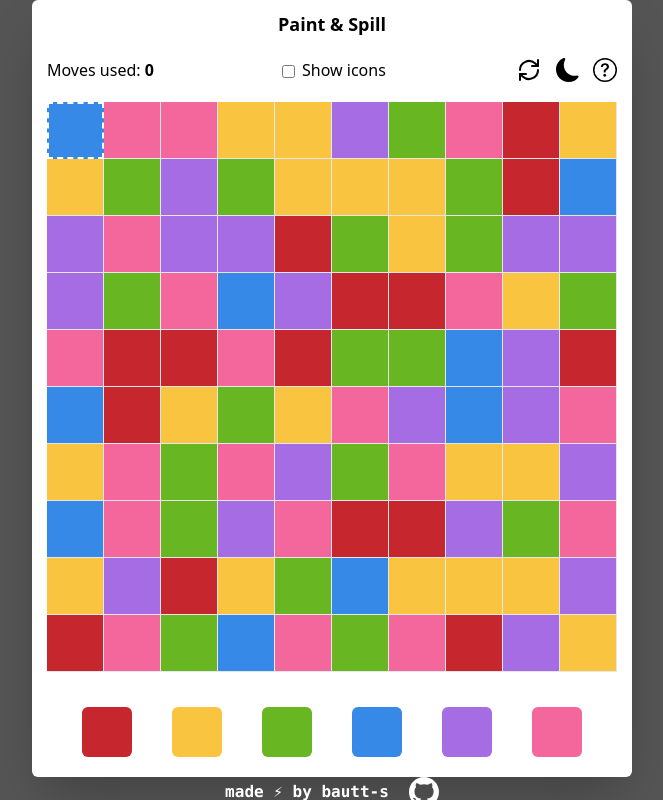
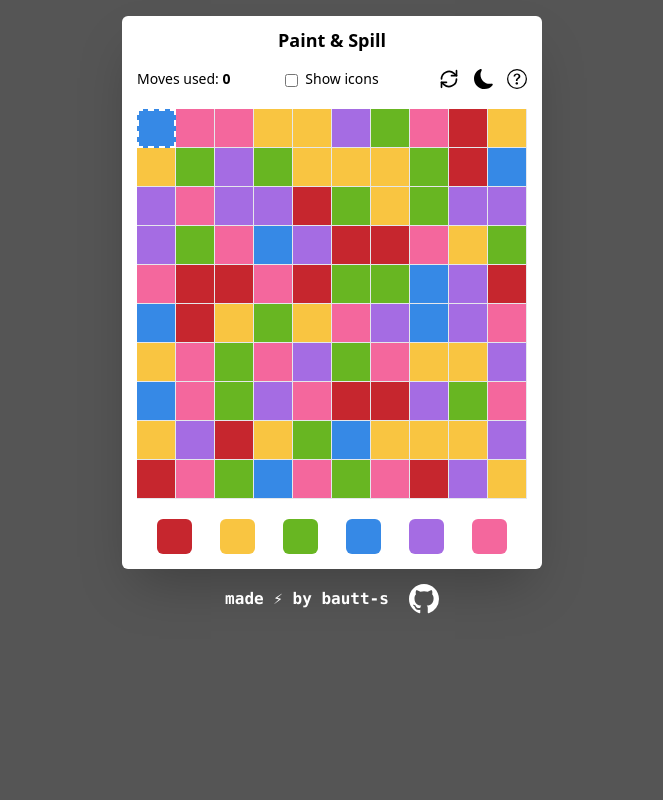
Before and after one commit to bautt-s/bautts-spill-game, a React (Create React App) app: page / in a window 1280 px wide. Shown: the whole page, without its empty margins (308-971 px from the left). Built offline with nearby package versions, Linux system fonts and the light colour scheme.

Commit message:
fixed responsiveness

```diff
--- a/src/App.tsx
+++ b/src/App.tsx
@@ -16,7 +16,7 @@ type GameStateType = {
     moves: number
 }
 
-// quite simple function that takes a random number from 0 to 5,
+// simple function that takes a random number from 0 to 5,
 // and gets a color based on that number. might add some complexity in
 // random generation in a near future, according to difficulty
 const generateRandomColor = () => {
@@ -82,6 +82,14 @@ const App = () => {
     const [modalNewGame, setModalNewGame] = useState(false)
     const [gameboard, setGameboard] = useState(generateMatrix(gameState.difficulty))
 
+
+    useEffect(() => {
+        if (modalHelp || modalNewGame) {
+            document.body.style.overflowY = 'hidden';
+        } else document.body.style.overflowY = 'scroll';
+        return () => { };
+    }, [modalHelp, modalNewGame]);
+
     // triggering when the user first boots the game or restarts it, we generate
     // another random board and clean all the game state back to default
     useEffect(() => {
@@ -110,27 +118,27 @@ const App = () => {
     }, [highscores])
 
     return (
-        <div className={`overflow-y-hidden w-screen h-screen bg-[#555555] flex flex-col ${gameState.darkMode && 'dark'}`}>
-            <div className='flex flex-col justify-center items-center h-full'>
-                <div className="w-[400px] sm:w-[600px] bg-white dark:bg-[#323332] rounded-md shadow-2xl transition-colors duration-300">
+        <div className={`pt-4 min-w-screen min-h-screen bg-[#555555] flex flex-col ${gameState.darkMode && 'dark'}`}>
+            <div className='flex flex-col items-center'>
+                <div className="bg-white dark:bg-[#323332] rounded-md shadow-2xl transition-colors duration-300">
                     <h1 className="font-bold text-lg text-center py-[10px] rounded-md dark:text-white">Paint & Spill</h1>
 
                     { /* scoreboard and buttons */}
-                    <div className="grid grid-cols-3 mt-[10px] mb-[20px] px-[15px] items-center dark:text-white">
-                        <span className='text-[0.92rem] sm:text-base'>Moves used: <strong>{gameState.moves}</strong></span>
+                    <div className="grid grid-cols-3 mt-[5px] mb-[20px] px-[15px] items-center dark:text-white">
+                        <span className='text-sm'>Moves used: <strong>{gameState.moves}</strong></span>
 
-                        <label className='flex flex-row ml-[20px] sm:ml-[45px] items-center'>
+                        <label className='flex flex-row mx-auto items-center'>
                             <input type="checkbox" id="cbox-icons" className='mt-[2px]' onChange={() => setGameState({ ...gameState, icons: !gameState.icons })} />
-                            <span className='ml-[7px] text-[0.92rem] sm:text-base'>Show icons</span>
+                            <span className='ml-[7px] text-sm'>Show icons</span>
                         </label>
 
 
                         <div className="flex flex-row ml-auto items-center">
-                            <LuRefreshCw className='text-2xl cursor-pointer' onClick={() => setModalNewGame(true)} />
+                            <LuRefreshCw className='text-xl cursor-pointer' onClick={() => setModalNewGame(true)} />
                             {gameState.darkMode
-                                ? <BsSunFill className='text-2xl ml-[10px] sm:ml-[15px] cursor-pointer' onClick={() => setGameState({ ...gameState, darkMode: false })} />
-                                : <BsMoonFill className='text-2xl ml-[10px] sm:ml-[15px] cursor-pointer' onClick={() => setGameState({ ...gameState, darkMode: true })} />}
-                            <BsQuestionCircle className='text-2xl ml-[8px] sm:ml-[13px] cursor-pointer' onClick={() => setModalHelp(true)} />
+                                ? <BsSunFill className='text-xl ml-[10px] sm:ml-[15px] cursor-pointer' onClick={() => setGameState({ ...gameState, darkMode: false })} />
+                                : <BsMoonFill className='text-xl ml-[10px] sm:ml-[15px] cursor-pointer' onClick={() => setGameState({ ...gameState, darkMode: true })} />}
+                            <BsQuestionCircle className='text-xl ml-[8px] sm:ml-[13px] cursor-pointer' onClick={() => setModalHelp(true)} />
                         </div>
                     </div>
 
--- a/src/components/color-selector.tsx
+++ b/src/components/color-selector.tsx
@@ -91,33 +91,33 @@ const Selector: React.FC<SelectorType> = (props) => {
     }
 
     return (
-        <div className="flex flex-row gap-7 sm:gap-10 justify-center mt-[10px] pb-[20px]">
-            <div className={`bg-[#C6262E] w-[35px] h-[35px] sm:w-[50px] sm:h-[50px] rounded-md cursor-pointer flex items-center justify-center`}
+        <div className="flex flex-row gap-x-7 justify-center pb-[15px]">
+            <div className={`bg-[#C6262E] w-[35px] h-[35px] rounded-md cursor-pointer flex items-center justify-center`}
                 onClick={() => handleMove('red', gameboard, setGameState, gameState, setGameboard, highscores, setHighscores)}>
                 {gameState.icons && <FaAppleAlt className='text-white text-2xl sm:text-3xl' />}
             </div>
 
-            <div className={`bg-[#F9C541] w-[35px] h-[35px] sm:w-[50px] sm:h-[50px] rounded-md cursor-pointer flex items-center justify-center`}
+            <div className={`bg-[#F9C541] w-[35px] h-[35px] rounded-md cursor-pointer flex items-center justify-center`}
                 onClick={() => handleMove('yellow', gameboard, setGameState, gameState, setGameboard, highscores, setHighscores)}>
                 {gameState.icons && <AiFillStar className='text-white text-2xl sm:text-3xl' />}
             </div>
 
-            <div className={`bg-[#68B622] w-[35px] h-[35px] sm:w-[50px] sm:h-[50px] rounded-md cursor-pointer flex items-center justify-center`}
+            <div className={`bg-[#68B622] w-[35px] h-[35px] rounded-md cursor-pointer flex items-center justify-center`}
                 onClick={() => handleMove('green', gameboard, setGameState, gameState, setGameboard, highscores, setHighscores)}>
                 {gameState.icons && <IoMdFlower className='text-white text-2xl sm:text-3xl' />}
             </div>
 
-            <div className={`bg-[#3689E6] w-[35px] h-[35px] sm:w-[50px] sm:h-[50px] rounded-md cursor-pointer flex items-center justify-center`}
+            <div className={`bg-[#3689E6] w-[35px] h-[35px] rounded-md cursor-pointer flex items-center justify-center`}
                 onClick={() => handleMove('blue', gameboard, setGameState, gameState, setGameboard, highscores, setHighscores)}>
-                {gameState.icons && <FaAnchor className='text-white text-2xl sm:text-3xl' />}
+                {gameState.icons && <FaAnchor className='text-white text-2xl' />}
             </div>
 
-            <div className={`bg-[#A56CE3] w-[35px] h-[35px] sm:w-[50px] sm:h-[50px] rounded-md cursor-pointer flex items-center justify-center`}
+            <div className={`bg-[#A56CE3] w-[35px] h-[35px] rounded-md cursor-pointer flex items-center justify-center`}
                 onClick={() => handleMove('purple', gameboard, setGameState, gameState, setGameboard, highscores, setHighscores)}>
-                {gameState.icons && <FaPaw className='text-white text-2xl sm:text-3xl' />}
+                {gameState.icons && <FaPaw className='text-white text-2xl' />}
             </div>
 
-            <div className={`bg-[#F4679D] w-[35px] h-[35px] sm:w-[50px] sm:h-[50px] rounded-md cursor-pointer flex items-center justify-center`}
+            <div className={`bg-[#F4679D] w-[35px] h-[35px] rounded-md cursor-pointer flex items-center justify-center`}
                 onClick={() => handleMove('pink', gameboard, setGameState, gameState, setGameboard, highscores, setHighscores)}>
                 {gameState.icons && <FaBasketballBall className='text-white text-2xl sm:text-3xl' />}
             </div>
--- a/src/components/gameboard.tsx
+++ b/src/components/gameboard.tsx
@@ -40,8 +40,8 @@ const Gameboard: React.FC<GameboardProps> = (props) => {
     const pixelSize = `size-${generatePixelSize()}`
 
     return (
-        <div className="w-full pb-[25px] px-[5px] sm:px-[15px]">
-            <div className='w-[390px] sm:w-[570px]'>
+        <div className="w-full pb-[20px] px-[5px] sm:px-[15px]">
+            <div className='flex flex-col items-center'>
                 {gameboard.map((row, rowIndex) => {
                     return (
                         <div key={rowIndex} className="flex flex-row">
@@ -49,7 +49,6 @@ const Gameboard: React.FC<GameboardProps> = (props) => {
                                 return (
                                     <div className={`${value.id === 0 && gameState.moves === 0 ? 'border-[2px] border-white dark:border-white border-dashed' : 'border-r-[1px] border-b-[1px]'}
                                     dark:border-[#323332] flex items-center justify-center ${pixelSize} ${value.color} transition-colors duration-300`} key={colIndex}>
-
                                         {(icons && value.color === 'red') && <FaAppleAlt className={`text-white ${(pixelSize === 'size-38') ? 'text-lg sm:text-xl' : 'text-2xl sm:text-3xl'}`} />}
                                         {(icons && value.color === 'yellow') && <AiFillStar className={`text-white ${(pixelSize === 'size-38') ? 'text-lg sm:text-xl' : 'text-2xl sm:text-3xl'}`} />}
                                         {(icons && value.color === 'green') && <IoMdFlower className={`text-white ${(pixelSize === 'size-38') ? 'text-lg sm:text-xl' : 'text-2xl sm:text-3xl'}`} />}
--- a/src/components/help.tsx
+++ b/src/components/help.tsx
@@ -1,5 +1,3 @@
-import { BsArrowRight } from "react-icons/bs"
-
 const darkModeImg = require('../images/darkMode.png')
 const lightModeImg = require('../images/lightMode.png')
 
@@ -12,19 +10,20 @@ const HelpModal: React.FC<HelpProps> = (props) => {
     const { darkMode, setModalHelp } = props
 
     return (
-        <div className="w-screen h-screen absolute top-0 left-0 flex items-center justify-center">
-            <div className='bg-[#00000060] w-screen h-screen absolute z-1 backdrop-blur-sm' onClick={() => setModalHelp(false)}></div>
+        <div className="overscroll-y-none w-full h-screen absolute top-0 left-0 flex items-center justify-center">
+            <div className='bg-[#00000060] w-full h-screen absolute z-1 backdrop-blur-sm' onClick={() => setModalHelp(false)}></div>
 
             <div className="bg-white dark:bg-[#323332] flex flex-col items-center w-[380px] sm:w-[400px] z-50
-            px-[20px] py-[40px] rounded-md dark:shadow-[#323332] dark:shadow-xl dark:text-white">
+            px-[20px] py-[20px] rounded-md dark:shadow-[#323332] dark:shadow-xl dark:text-white">
                 <div className="flex flex-col items-center">
-                    <img src={darkMode ? darkModeImg : lightModeImg} className="w-[80%] h-auto" />
-                    <BsArrowRight className="text-4xl relative bottom-[315px] right-[140px] text-black dark:text-white" />
+                    <img src={darkMode ? darkModeImg : lightModeImg} className="h-[220px]" />
                 </div>
 
-                <h3 className="text-lg font-bold">The objective of the game is to fill the board with one color, in the smallest amount of steps possible.</h3>
+                <h3 className="text-justify font-bold mt-2">
+                    The objective of the game is to fill the board with one color, in the smallest amount of steps possible.
+                </h3>
 
-                <p className="mt-[20px]">
+                <p className="mt-[10px]">
                     To add a new paint color to the board (starting from the top-left corner), simply tap on the paint buttons located at the bottom of the game.
                     <br /><br />As you do so, the newly spilled paint will merge with adjacent squares of the same color, increasing the overall filled space on the board.
                 </p>
--- a/src/index.css
+++ b/src/index.css
@@ -27,22 +27,6 @@
 }
 
 .size-114 {
-    width: 114px;
-    height: 114px;
-}
-
-.size-57 {
-    width: 57px;
-    height: 57px;
-}
-
-.size-38 {
-    width: 38px;
-    height: 38px;
-}
-
-@media only screen and (max-width: 600px) {
-    .size-114 {
     width: 78px;
     height: 78px;
 }
@@ -56,4 +40,3 @@
     width: 26px;
     height: 26px;
 }
-}
```
Lines whose indentation alone changed are shown as unchanged.
